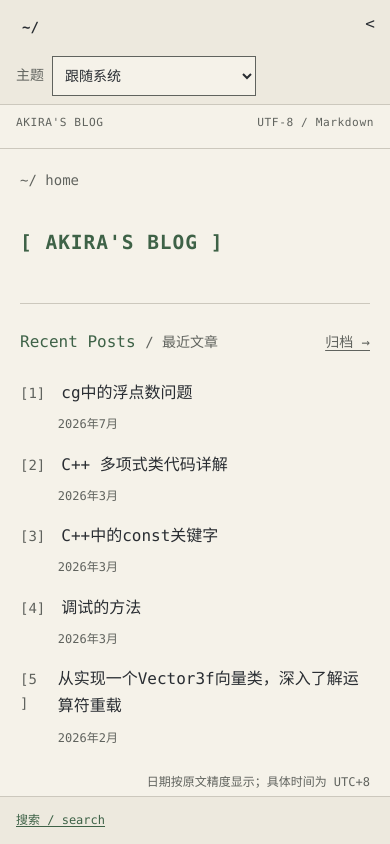
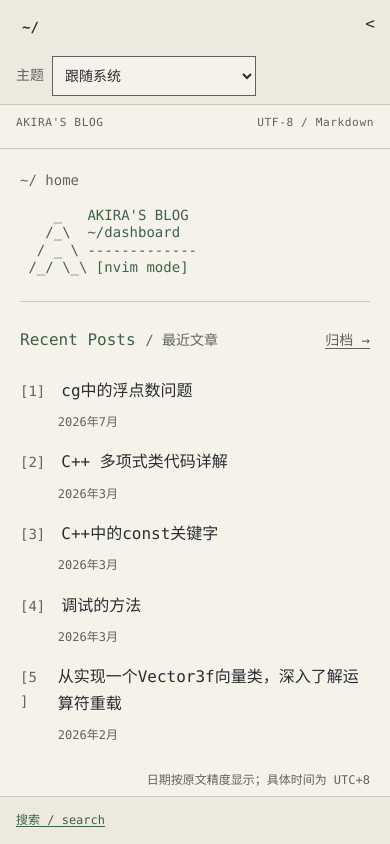
Before and after one commit to Passby-AI/passby-ai.io, an Astro site: page / in a window 390 px wide. Shown: the top 844 px of the page. Built offline with nearby package versions, Linux system fonts and the light colour scheme; Astro itself is replaced by a stand-in of ours; code samples lack their colours; a web font is replaced by a local one.

Commit message:
feat: add responsive ASCII logo variants

```diff
--- a/src/components/dashboard/AsciiLogo.astro
+++ b/src/components/dashboard/AsciiLogo.astro
@@ -1,14 +1,98 @@
 ---
-import logo from './logo.txt?raw';
+import wideLogo from './logo.txt?raw';
+import compactLogo from './logo-compact.txt?raw';
 ---
 <div class="logo" role="img" aria-label="AKIRA'S BLOG">
-  <pre class="ascii" aria-hidden="true">{logo.trimEnd()}</pre>
-  <p class="compact" aria-hidden="true">[ AKIRA'S BLOG ]</p>
+  <pre class="ascii ascii-wide" data-logo-variant="wide" aria-hidden="true">{wideLogo.trimEnd()}</pre>
+  <pre class="ascii ascii-compact" data-logo-variant="compact" aria-hidden="true">{compactLogo.trimEnd()}</pre>
+  <p class="text-logo" data-logo-variant="text" aria-hidden="true">[ AKIRA'S BLOG ]</p>
 </div>
 
 <style>
-  .logo { container-type: inline-size; width: 100%; color: var(--accent); }
-  .ascii { font-family: var(--font-mono); font-size: clamp(0.45rem, 1.4vw, 0.82rem); line-height: 1.2; padding: 0; background: transparent; white-space: pre; overflow: visible; letter-spacing: 0; font-variant-ligatures: none; }
-  .compact { display: none; font-weight: 700; letter-spacing: 0.05em; font-size: clamp(1rem, 5vw, 1.5rem); }
-  @container (max-width: 34rem) { .ascii { display: none; } .compact { display: block; } }
+  .logo {
+    width: 100%;
+    min-width: 0;
+    color: var(--accent);
+    overflow: clip;
+  }
+
+  [data-logo-variant] {
+    display: none;
+    max-width: 100%;
+    margin: 0;
+  }
+
+  .ascii {
+    padding: 0;
+    overflow-x: auto;
+    overflow-y: hidden;
+    font-family: var(--font-mono);
+    line-height: 1.2;
+    letter-spacing: 0;
+    white-space: pre;
+    background: transparent;
+    font-variant-ligatures: none;
+  }
+
+  .ascii-wide {
+    font-size: clamp(0.625rem, 1.4vw, 0.8125rem);
+  }
+
+  .ascii-compact {
+    font-size: 0.875rem;
+    line-height: 1.25;
+  }
+
+  .text-logo {
+    display: block;
+    font-size: clamp(1rem, 5vw, 1.375rem);
+    font-weight: 700;
+    letter-spacing: 0.05em;
+  }
+
+  /* Media-query fallback for browsers without container queries. */
+  @media (min-width: 48.001rem) {
+    .ascii-wide {
+      display: block;
+    }
+
+    .text-logo {
+      display: none;
+    }
+  }
+
+  @supports (container-type: inline-size) {
+    .logo {
+      container-name: dashboard-logo;
+      container-type: inline-size;
+    }
+
+    .ascii-wide {
+      display: block;
+    }
+
+    .text-logo {
+      display: none;
+    }
+
+    @container dashboard-logo (max-width: 39.999rem) {
+      .ascii-wide {
+        display: none;
+      }
+
+      .ascii-compact {
+        display: block;
+      }
+    }
+
+    @container dashboard-logo (max-width: 15.999rem) {
+      .ascii-compact {
+        display: none;
+      }
+
+      .text-logo {
+        display: block;
+      }
+    }
+  }
 </style>
--- /dev/null
+++ b/src/components/dashboard/logo-compact.txt
@@ -0,0 +1,4 @@
+    _   AKIRA'S BLOG
+   /_\  ~/dashboard
+  / _ \ -------------
+ /_/ \_\ [nvim mode]
```
